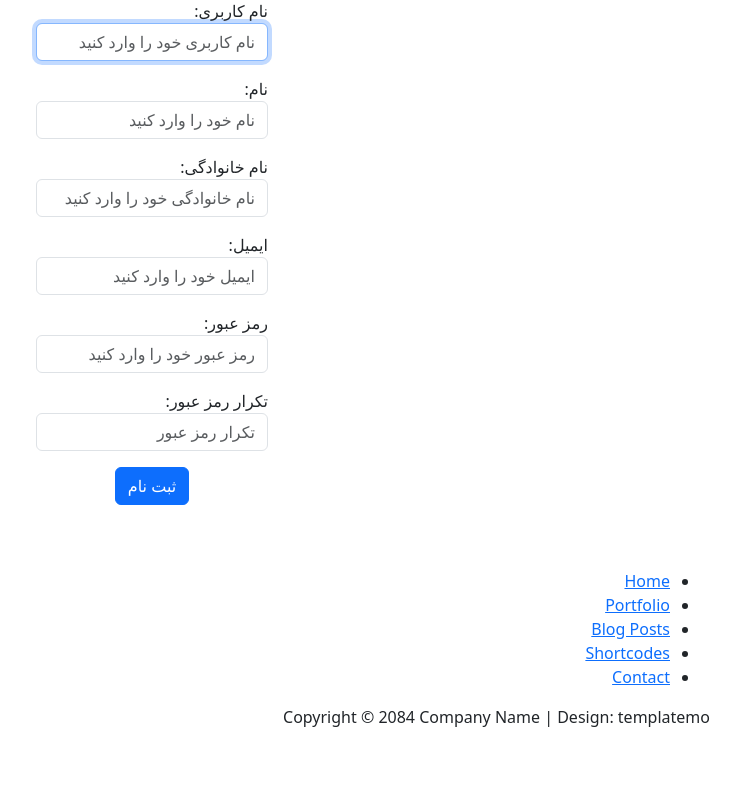
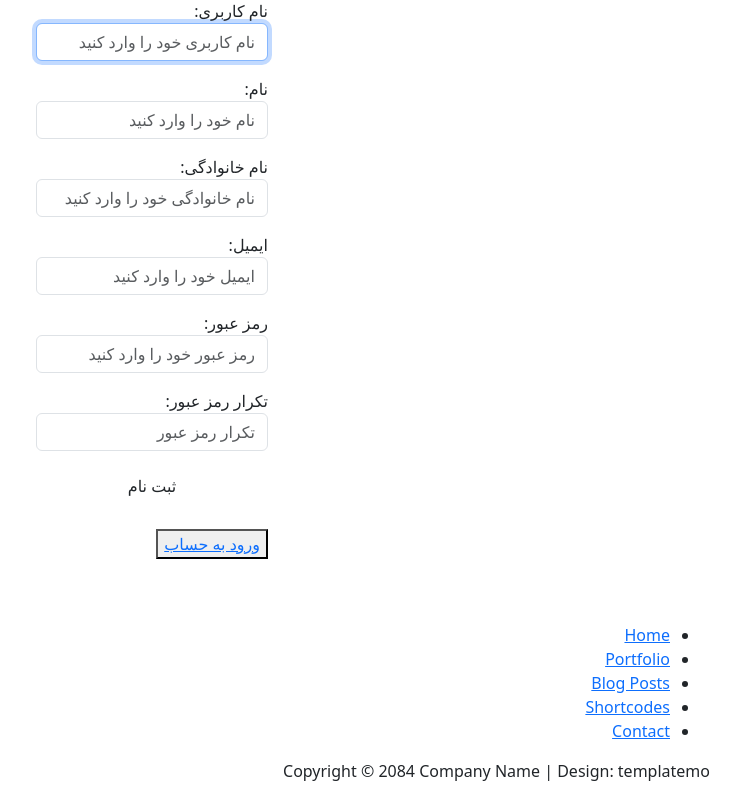
Before and after one commit to pouryaahmadii/myblog, a Django app: page /account/register/ in a window 1280 px wide. Shown: the part 657-1456 px from the top of the page, without its empty margins (488-1228 px from the left). Before the commit the page ends 1384 px from the top, so only its background shows below. Run offline with Django 5.2, Linux system fonts and the light colour scheme; some libraries are stand-ins or nearby versions.

Commit message:
12/26/2025

```diff
--- a/account/templates/account/user_register.html
+++ b/account/templates/account/user_register.html
@@ -21,7 +21,11 @@
             {% csrf_token %}
             {{ form.as_p }}
             <div style="text-align: center;">
-                <button type="submit" class="btn btn-primary">ثبت نام</button>
+                <button type="submit" class="btn btn-block">ثبت نام</button>
+            </div>
+            <br>
+            <div>
+                <button class="btn- btn-block"><a href="{% url 'account:user_login' %}">ورود به حساب</a></button>
             </div>
         </form>
     </div>
```
Also changed, not shown: account/templates/account/user_login.html (+6 -6 lines).
